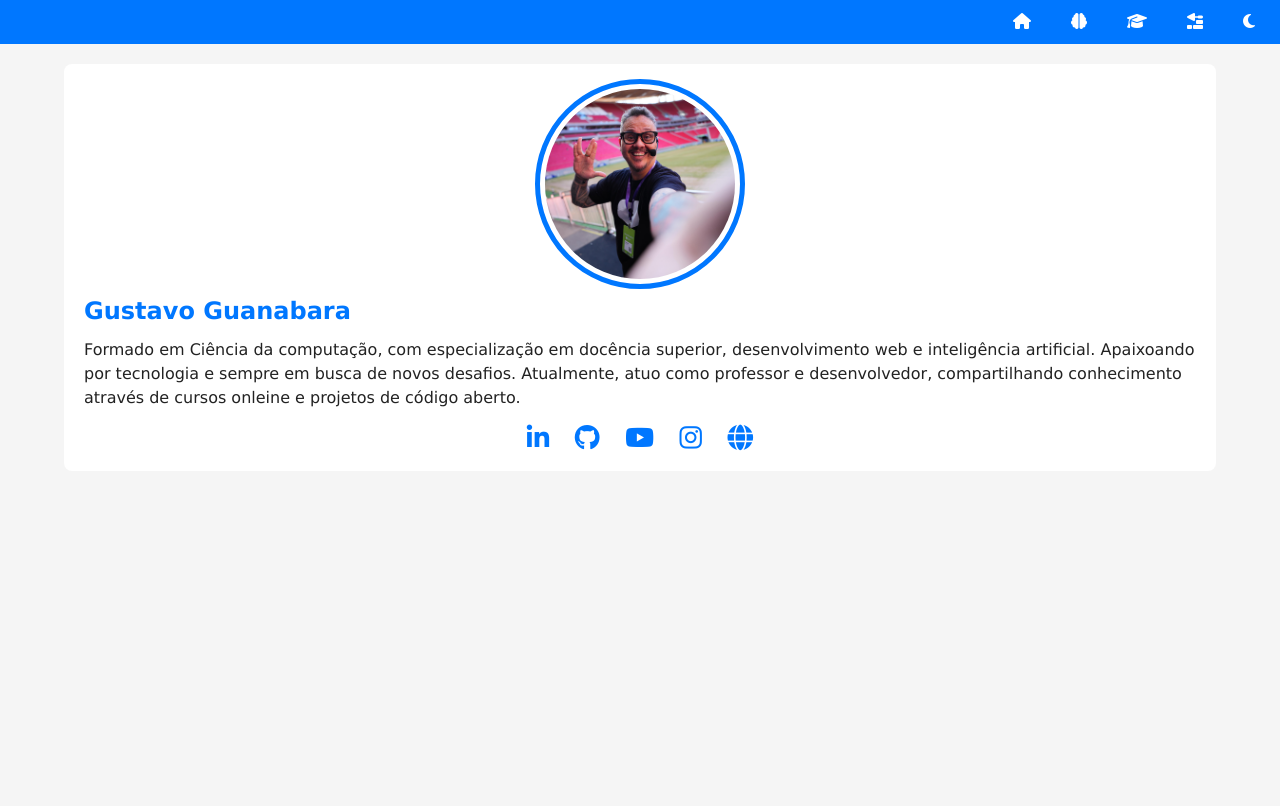
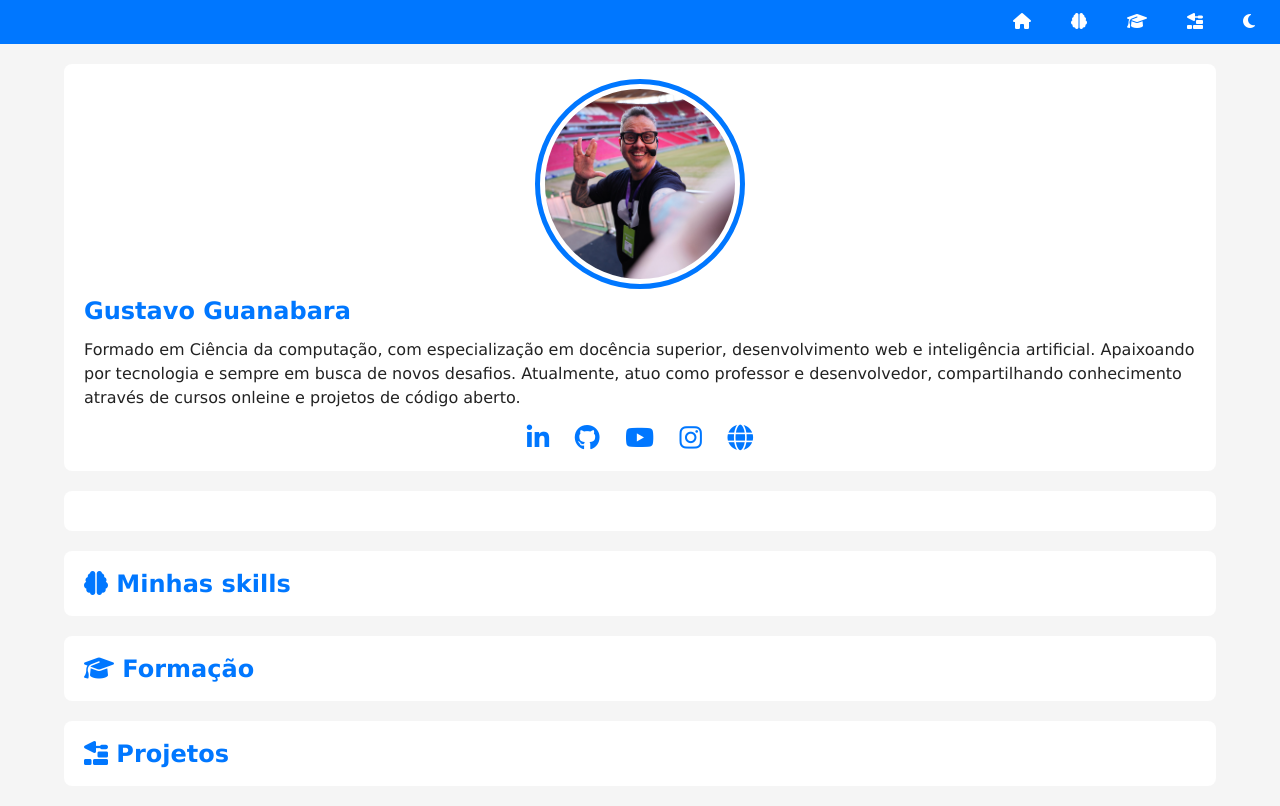
Before and after one commit to adriano8-dev/projeto-portfolio, a plain HTML site: page index.html in a window 1280 px wide. Drawn offline with Linux system fonts and the light colour scheme.

Commit message:
adicionar seção de vídeo

```diff
--- a/estilos/style.css
+++ b/estilos/style.css
@@ -109,3 +109,18 @@
 #social a:hover {
   color: var(--destaque-inverso);
 }
+
+#detalhes {
+  grid-column: 2;
+}
+
+article {
+  background-color: var(--fundo-card);
+  padding: 20px;
+  margin-bottom: 20px;
+  border-radius: 8px;
+}
+
+article h2 {
+  color: var(--destaque);
+}
--- a/index.html
+++ b/index.html
@@ -34,8 +34,22 @@
                 <a href="https://www.cursoemvideo.com" target="_blank" rel="nofollow"><i class="fa-solid fa-globe"></i></a>
             </div>
         </section>
-        <section id="detalhe">
+        <section id="detalhes">
+            <article id="video">
 
+            </article> <!-- Fim article#video -->
+
+            <article id="skills">
+                <h2><i class="fa-solid fa-brain"></i> Minhas skills</h2>
+            </article> <!-- Fim article#skills -->
+
+            <article id="formacao">
+                <h2><i class="fa-solid fa-graduation-cap"></i> Formação</h2>
+            </article> <!-- Fim article#formacao -->
+
+            <article id="projetos">
+                <h2><i class="fa-solid fa-trowel-bricks"></i> Projetos</h2>
+            </article> <!-- Fim article#projetos -->
         </section>
     </main>
 
```
